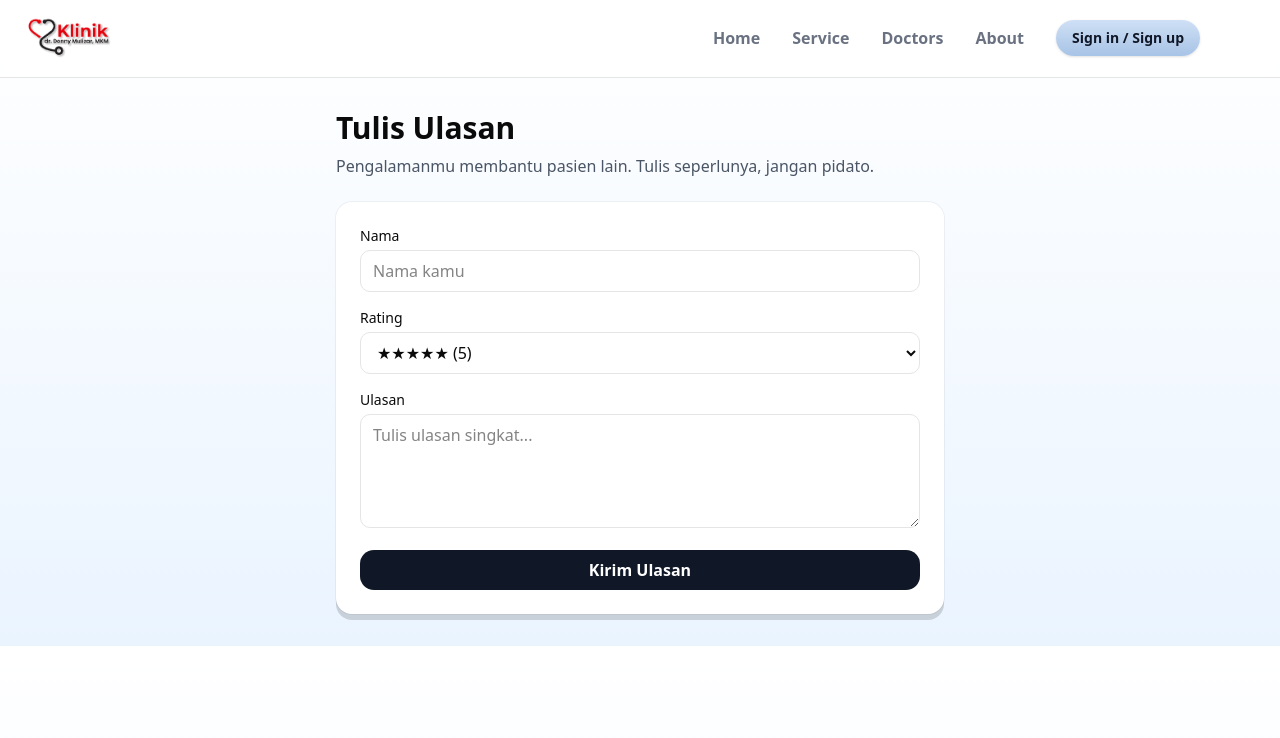
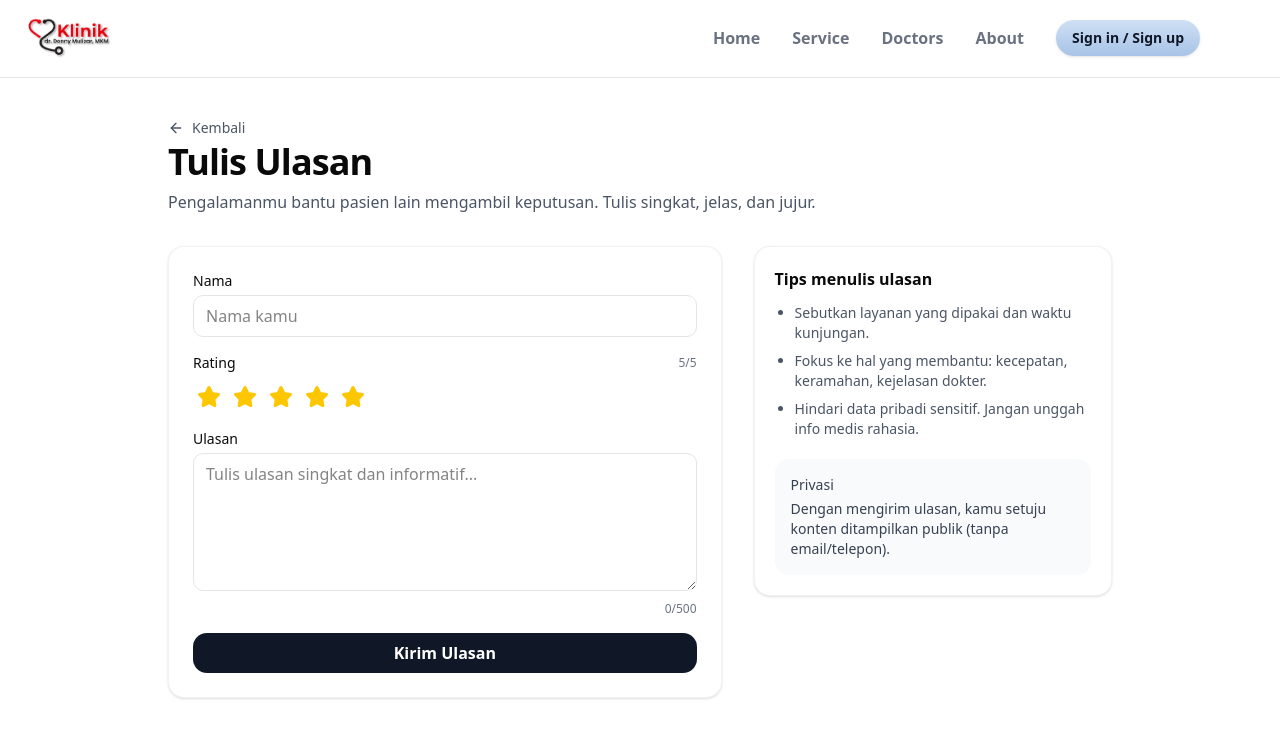
Before and after one commit to MilanRamadhan/my-klinik, a Next.js app: page /reviews/new in a window 1280 px wide. Shown: the top 738 px of the page. Built offline with nearby package versions, Linux system fonts and the light colour scheme.

Commit message:
style: tampilan review ulasan atau ulasan user

```diff
--- a/src/app/layout.tsx
+++ b/src/app/layout.tsx
@@ -17,7 +17,7 @@ export const metadata: Metadata = {
 export default function RootLayout({ children }: { children: React.ReactNode }) {
   return (
     <html lang="id">
-      <body className={`${jakarta.variable} bg-gradient-to-b from-white to-[#eaf4ff]`}>
+      <body className={`${jakarta.variable} bg-white`}>
         <Navbar />
         {children}
       </body>
--- a/src/app/reviews/new/page.tsx
+++ b/src/app/reviews/new/page.tsx
@@ -1,44 +1,58 @@
-// Server Action: simpan ulasan (sementara console.log)
+// src/app/reviews/new/page.tsx
+import Link from "next/link";
+import { redirect } from "next/navigation";
+import { ArrowLeft } from "lucide-react";
+import ReviewForm from "@/components/review-form";
+
 async function submitReview(formData: FormData) {
   "use server";
   const name = String(formData.get("name") || "");
   const message = String(formData.get("message") || "");
   const rating = Number(formData.get("rating") || 5);
 
-  // TODO: ganti dengan simpan ke DB (Prisma, Supabase, dll)
+  // TODO: simpan ke DB di sini (Prisma/Supabase/dll)
   console.log("New review:", { name, message, rating, date: new Date().toISOString() });
+
+  redirect("/reviews/new?submitted=1");
 }
 
-export default function NewReviewPage() {
+export default function NewReviewPage({ searchParams }: { searchParams?: { submitted?: string } }) {
+  const isSubmitted = searchParams?.submitted === "1";
+
   return (
-    <div className="max-w-2xl mx-auto p-8">
-      <h1 className="text-3xl font-bold">Tulis Ulasan</h1>
-      <p className="mt-2 text-gray-600">Pengalamanmu membantu pasien lain. Tulis seperlunya, jangan pidato.</p>
+    <div className="mx-auto max-w-5xl p-6 md:p-10">
+      {/* NAVIGASI BALIK */}
+      <Link href="/#service" className="inline-flex items-center gap-2 text-sm text-gray-600 hover:text-gray-900" scroll={false}>
+        <ArrowLeft className="h-4 w-4" />
+        Kembali
+      </Link>
+      <h1 className="text-3xl font-extrabold tracking-tight md:text-4xl">Tulis Ulasan</h1>
+      <p className="mt-2 text-gray-600">Pengalamanmu bantu pasien lain mengambil keputusan. Tulis singkat, jelas, dan jujur.</p>
 
-      <form action={submitReview} className="mt-6 space-y-4 rounded-2xl bg-white p-6 ring-1 ring-black/5 shadow-[0_6px_0_rgba(0,0,0,0.15)]">
-        <div>
-          <label className="block text-sm font-medium">Nama</label>
-          <input name="name" required className="mt-1 w-full rounded-lg border px-3 py-2" placeholder="Nama kamu" />
+      {isSubmitted && <div className="mt-6 rounded-xl border border-green-200 bg-green-50 px-4 py-3 text-sm text-green-800">Terima kasih! Ulasanmu sudah diterima.</div>}
+
+      <div className="mt-8 grid grid-cols-1 gap-8 md:grid-cols-5">
+        {/* Form di kiri (span 3 kolom) */}
+        <div className="md:col-span-3">
+          <ReviewForm action={submitReview} />
         </div>
 
-        <div>
-          <label className="block text-sm font-medium">Rating</label>
-          <select name="rating" defaultValue={5} className="mt-1 w-full rounded-lg border px-3 py-2">
-            <option value="5">★★★★★ (5)</option>
-            <option value="4">★★★★☆ (4)</option>
-            <option value="3">★★★☆☆ (3)</option>
-            <option value="2">★★☆☆☆ (2)</option>
-            <option value="1">★☆☆☆☆ (1)</option>
-          </select>
-        </div>
-
-        <div>
-          <label className="block text-sm font-medium">Ulasan</label>
-          <textarea name="message" required rows={4} className="mt-1 w-full rounded-lg border px-3 py-2" placeholder="Tulis ulasan singkat..." />
-        </div>
-
-        <button className="w-full rounded-xl bg-gray-900 px-4 py-2 font-semibold text-white hover:opacity-90">Kirim Ulasan</button>
-      </form>
+        {/* Panel tips di kanan (span 2 kolom) */}
+        <aside className="md:col-span-2">
+          <div className="rounded-2xl border border-black/5 bg-white p-5 shadow-sm">
+            <h2 className="text-base font-semibold">Tips menulis ulasan</h2>
+            <ul className="mt-3 list-disc space-y-2 pl-5 text-sm text-gray-600">
+              <li>Sebutkan layanan yang dipakai dan waktu kunjungan.</li>
+              <li>Fokus ke hal yang membantu: kecepatan, keramahan, kejelasan dokter.</li>
+              <li>Hindari data pribadi sensitif. Jangan unggah info medis rahasia.</li>
+            </ul>
+            <div className="mt-5 rounded-xl bg-gray-50 p-4 text-sm text-gray-700">
+              <p className="font-medium">Privasi</p>
+              <p className="mt-1">Dengan mengirim ulasan, kamu setuju konten ditampilkan publik (tanpa email/telepon).</p>
+            </div>
+          </div>
+        </aside>
+      </div>
     </div>
   );
 }
--- /dev/null
+++ b/src/components/review-form.tsx
@@ -0,0 +1,100 @@
+// src/components/review-form.tsx
+"use client";
+
+import { useEffect, useId, useState } from "react";
+import { Star } from "lucide-react";
+import { useFormStatus } from "react-dom";
+
+export default function ReviewForm({ action }: { action: (formData: FormData) => Promise<void> }) {
+  const formId = useId();
+  const [rating, setRating] = useState<number>(5);
+  const [hover, setHover] = useState<number | null>(null);
+  const [count, setCount] = useState(0);
+  const maxChars = 500;
+
+  // SR-only helper agar rating kebaca screen reader
+  const labelId = `${formId}-rating-label`;
+  const descId = `${formId}-rating-desc`;
+
+  useEffect(() => {
+    if (count > maxChars) setCount(maxChars);
+  }, [count]);
+
+  return (
+    <form action={action} className="rounded-2xl border border-black/5 bg-white p-6 shadow-sm">
+      {/* Nama */}
+      <div className="mb-4">
+        <label className="block text-sm font-medium">Nama</label>
+        <input name="name" required placeholder="Nama kamu" className="mt-1 w-full rounded-lg border px-3 py-2 outline-none ring-0 focus:border-gray-400" autoComplete="name" />
+      </div>
+
+      {/* Rating */}
+      <div className="mb-4">
+        <div className="flex items-center justify-between">
+          <label className="block text-sm font-medium">Rating</label>
+          <span className="text-xs text-gray-500">{hover ?? rating}/5</span>
+        </div>
+
+        {/* Input hidden agar Server Action menerima angka rating */}
+        <input type="hidden" name="rating" value={rating} />
+
+        <div className="mt-2 flex items-center gap-1" role="group" aria-labelledby={labelId} aria-describedby={descId}>
+          {[1, 2, 3, 4, 5].map((n) => {
+            const active = (hover ?? rating) >= n;
+            return (
+              <button
+                key={n}
+                type="button"
+                onMouseEnter={() => setHover(n)}
+                onMouseLeave={() => setHover(null)}
+                onFocus={() => setHover(n)}
+                onBlur={() => setHover(null)}
+                onClick={() => setRating(n)}
+                className="p-1"
+                aria-label={`${n} bintang`}
+              >
+                <Star className={`h-6 w-6 transition ${active ? "fill-yellow-400 stroke-yellow-400" : "stroke-gray-300"}`} />
+              </button>
+            );
+          })}
+        </div>
+
+        <p id={labelId} className="sr-only">
+          Pilih rating bintang 1 sampai 5
+        </p>
+        <p id={descId} className="sr-only">
+          Tekan tombol bintang untuk mengatur rating
+        </p>
+      </div>
+
+      {/* Ulasan */}
+      <div className="mb-1">
+        <label className="block text-sm font-medium">Ulasan</label>
+        <textarea
+          name="message"
+          required
+          rows={5}
+          maxLength={maxChars}
+          placeholder="Tulis ulasan singkat dan informatif..."
+          className="mt-1 w-full rounded-lg border px-3 py-2 outline-none ring-0 focus:border-gray-400"
+          onChange={(e) => setCount(e.target.value.length)}
+        />
+      </div>
+      <div className="mb-4 text-right text-xs text-gray-500">
+        {count}/{maxChars}
+      </div>
+
+      {/* CTA */}
+      <SubmitButton />
+    </form>
+  );
+}
+
+function SubmitButton() {
+  const { pending } = useFormStatus();
+  return (
+    <button type="submit" disabled={pending} className="w-full rounded-xl bg-gray-900 px-4 py-2 font-semibold text-white transition hover:opacity-90 disabled:cursor-not-allowed disabled:opacity-60">
+      {pending ? "Mengirim..." : "Kirim Ulasan"}
+    </button>
+  );
+}
```
